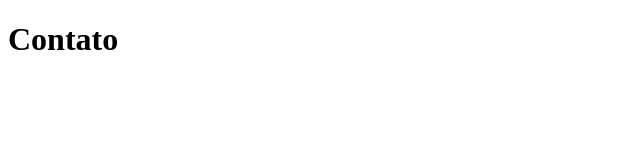
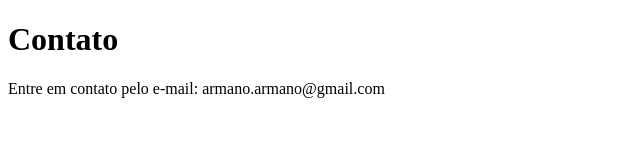
Before and after one commit to armanobarros/sistema-de-cadastro, a plain HTML site: page contato.html in a window 1280 px wide. Shown: the whole page, without its empty margins (0-640 px from the left). Drawn offline with Linux system fonts and the light colour scheme.

Commit message:
adicionando email de contato

```diff
--- a/contato.html
+++ b/contato.html
@@ -8,5 +8,6 @@
 </head>
 <body>
     <h1>Contato</h1>
+    <p>Entre em contato pelo e-mail: armano.armano@gmail.com</p>
 </body>
 </html>
```
